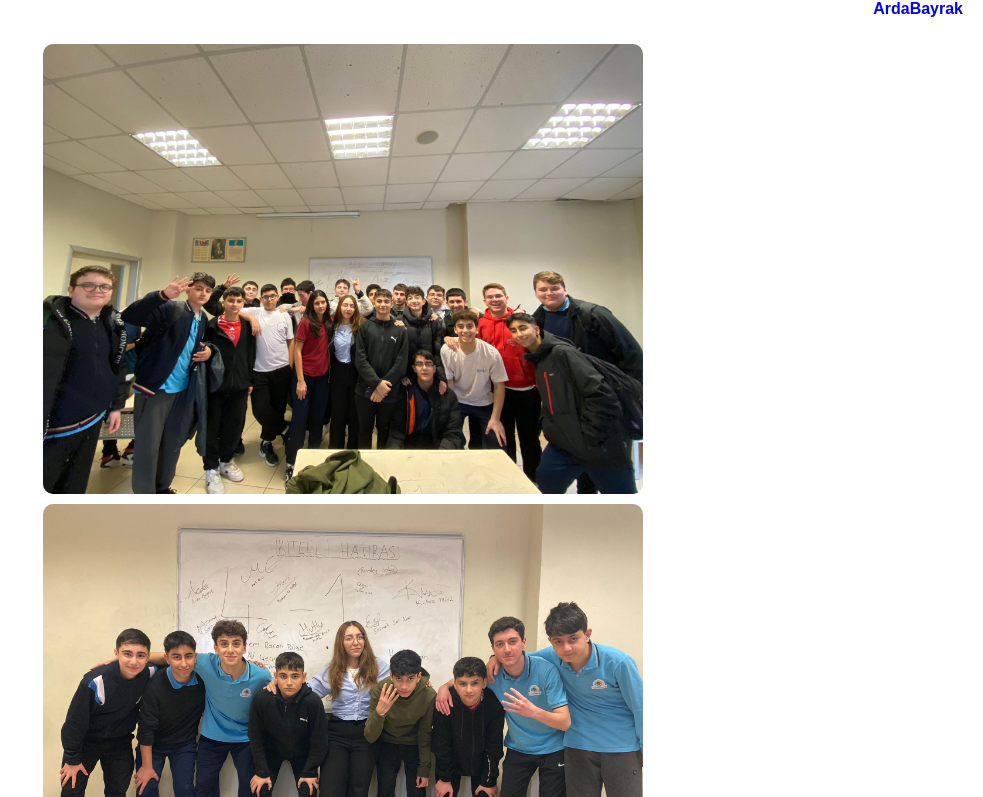
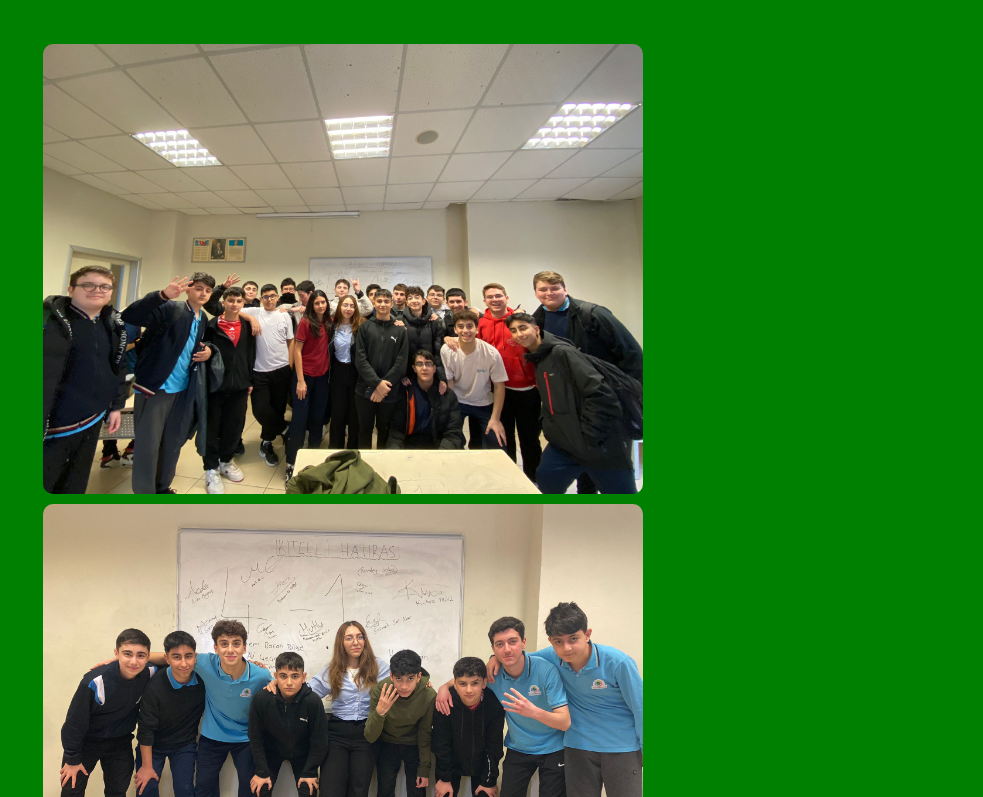
Before and after one commit to ArdaBayrakk/9MekA, a plain HTML site: page index.html in a window 1280 px wide. Shown: the part 66-863 px from the top of the page, without its empty margins (297-1280 px from the left). Drawn offline with Linux system fonts and the light colour scheme.

Commit message:
Update index.html

```diff
--- a/index.html
+++ b/index.html
@@ -6,19 +6,19 @@
     <title>9 Mek A</title>
     <style>
         body {
-            background: linear-gradient(to bottom, #008000, #004d00); /* Gradyan arka plan */
+            background-color: green;
             font-family: Arial, sans-serif;
             color: white;
             text-align: center;
             margin: 0;
             padding: 0;
-            overflow-x: hidden;
         }
         .gallery {
             display: block;
+            overflow-y: auto;
             padding: 20px 0;
             margin: 0;
-            height: auto;
+            height: 100vh;
         }
         .gallery img {
             width: 80%;
@@ -51,19 +51,13 @@
             margin-top: 20px;
         }
         .footer-text {
-            position: fixed;
-            top: 50px;
+            position: absolute;
+            top: 20px;
             right: 20px;
-        }
-        /* Saha çizgileri */
-        .field-lines {
-            background: url('football-field-lines.png') no-repeat center center fixed;
-            background-size: cover;
-            height: 100vh;
         }
     </style>
 </head>
-<body class="field-lines">
+<body>
     <h1>9 Mek A</h1>
 
     <div class="gallery">
```
